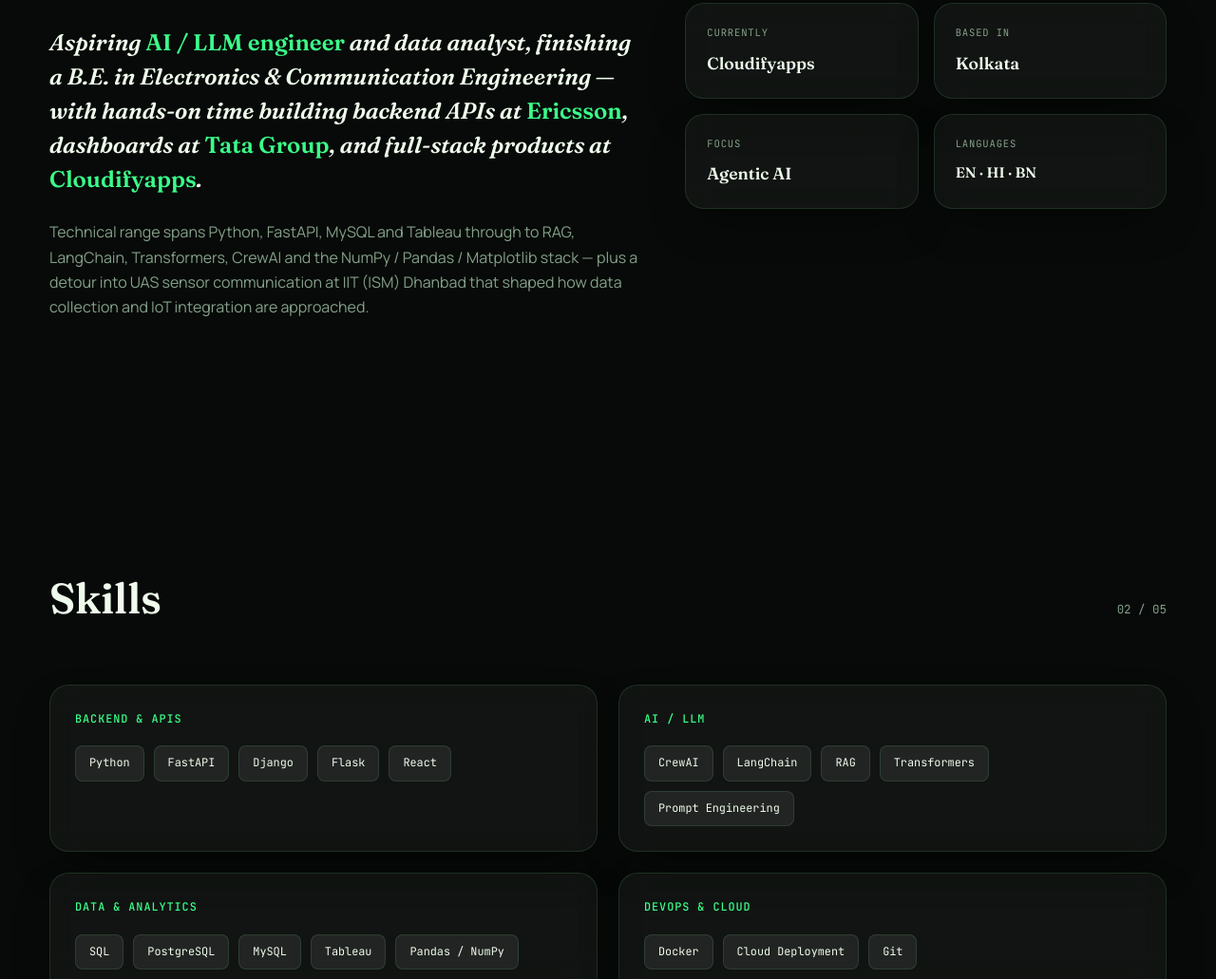
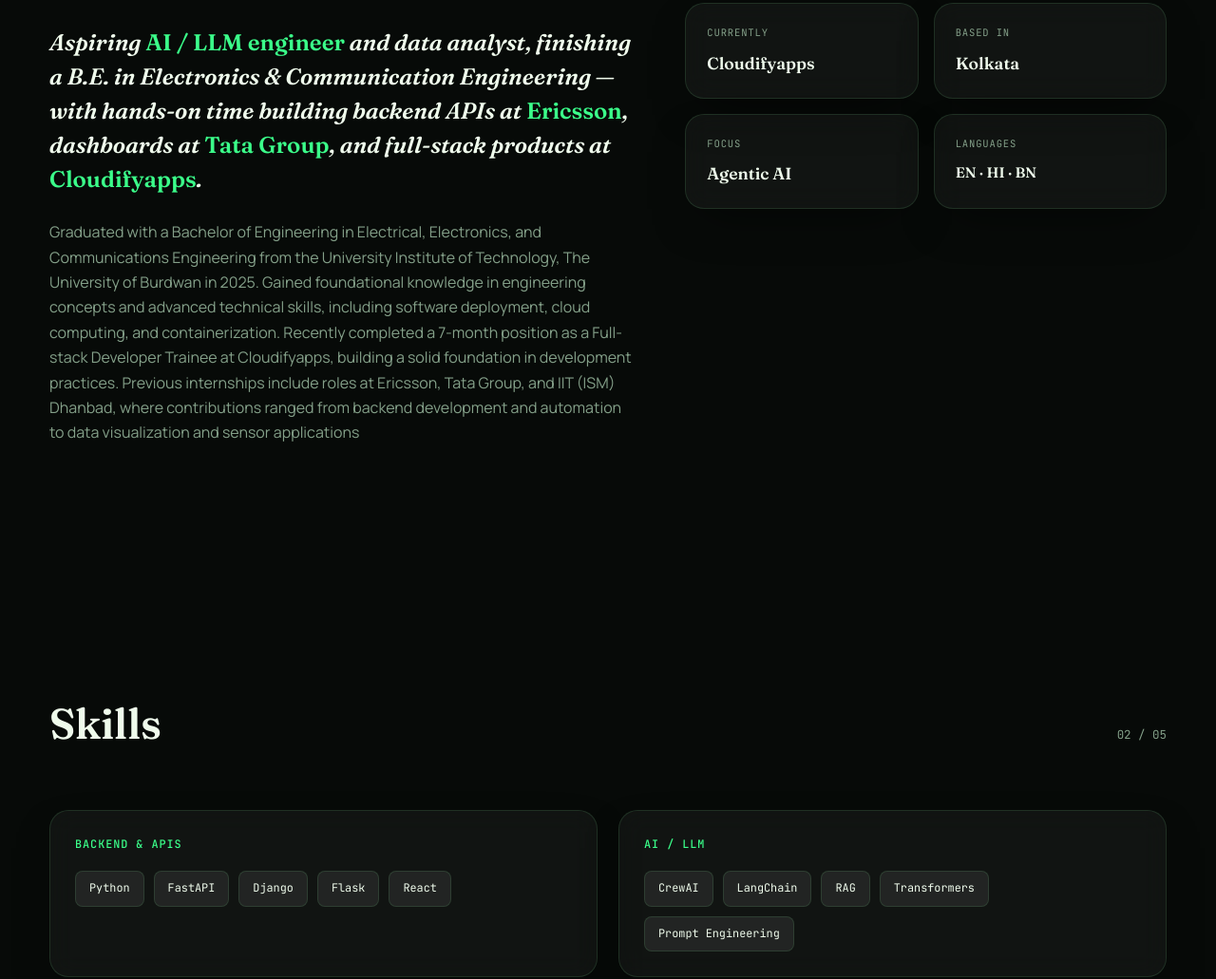
Before and after one commit to Ayan1610/Ayan1610.github.io, a plain HTML site: page index.html in a window 1280 px wide. Shown: the part 1200-2231 px from the top of the page at 95% size. Drawn offline with Linux system fonts and the light colour scheme.

Commit message:
Update index.html

```diff
--- a/index.html
+++ b/index.html
@@ -339,7 +339,11 @@
     <div class="about-grid">
       <div class="reveal">
         <p class="pull">Aspiring <span class="accent">AI / LLM engineer</span> and data analyst, finishing a B.E. in Electronics &amp; Communication Engineering — with hands-on time building backend APIs at <span class="accent">Ericsson</span>, dashboards at <span class="accent">Tata Group</span>, and full-stack products at <span class="accent">Cloudifyapps</span>.</p>
-        <p class="body-p">Technical range spans Python, FastAPI, MySQL and Tableau through to RAG, LangChain, Transformers, CrewAI and the NumPy / Pandas / Matplotlib stack — plus a detour into UAS sensor communication at IIT (ISM) Dhanbad that shaped how data collection and IoT integration are approached.</p>
+        <p class="body-p">Graduated with a Bachelor of Engineering in Electrical, Electronics, and Communications Engineering from the University Institute of Technology, The University of Burdwan in 2025. Gained foundational knowledge in engineering concepts and advanced technical skills, including software deployment, cloud computing, and containerization.
+
+
+
+Recently completed a 7-month position as a Full-stack Developer Trainee at Cloudifyapps, building a solid foundation in development practices. Previous internships include roles at Ericsson, Tata Group, and IIT (ISM) Dhanbad, where contributions ranged from backend development and automation to data visualization and sensor applications</p>
       </div>
       <div class="info-grid reveal">
         <div class="card info-card"><span class="lbl">Currently</span><span class="val">Cloudifyapps</span></div>
```
